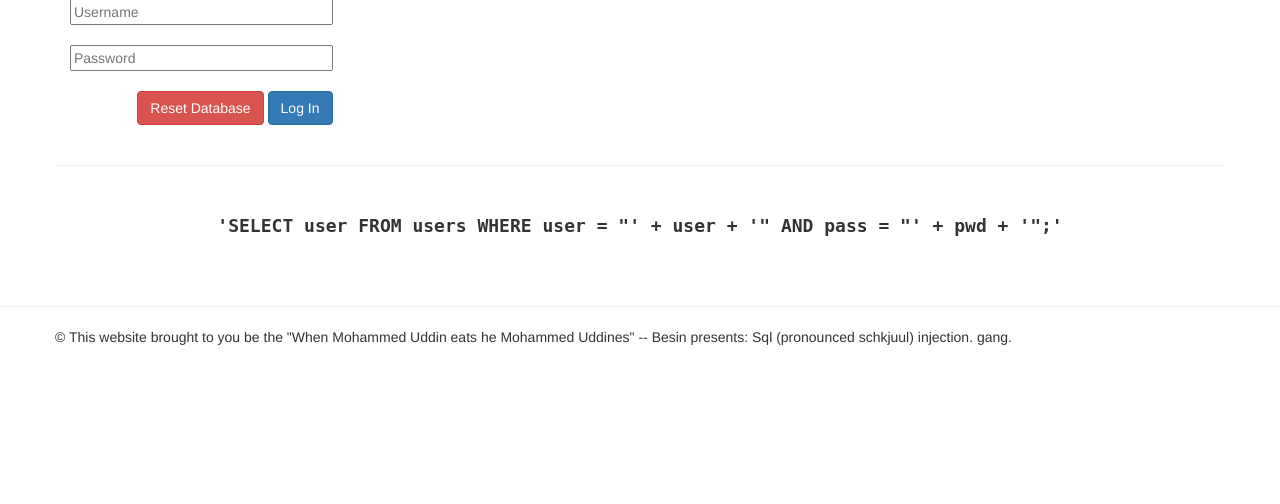
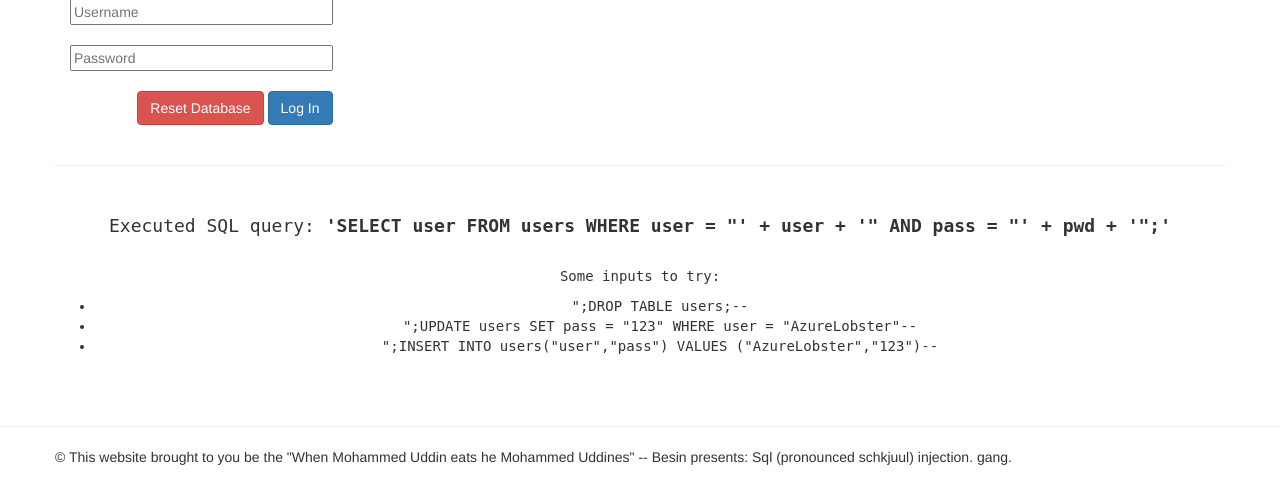
Before and after one commit to anotherLostKitten/when-mohammed-udin-eats-he-mohammed-uddines----besin-presents-sql-pronounced-schkjuul-injection, a Flask app: page /schkjuul in a window 1280 px wide. Shown: the part 202-706 px from the top of the page. Run offline with Flask 2, Linux system fonts and the light colour scheme; the visitor is signed in with stand-in values (Sample User, id 1); data comes from the database, SQL or seed files in the repository; data that the repository does not hold is empty; some libraries are stand-ins or nearby versions.

Commit message:
added practice sql inject inputs

```diff
--- a/sqlinject/templates/sql.html
+++ b/sqlinject/templates/sql.html
@@ -45,6 +45,18 @@
   </div>
 </div>
 <br><hr><br>
-<div style="text-align:center;font-family:monospace;"><h4><strong>'SELECT user FROM users WHERE user = "' + user + '" AND pass = "' + pwd + '";'</strong></h4></div>
+<div style="text-align:center;font-family:monospace;">
+  <h4>Executed SQL query: <strong>'SELECT user FROM users WHERE user = "' + user + '" AND pass = "' + pwd + '";'</strong></h4>
+</div>
+<br>
+<div style="text-align:center;font-family:monospace;">
+  <p>Some inputs to try:
+    <ul>
+      <li>";DROP TABLE users;--</li>
+      <li>";UPDATE users SET pass = "123" WHERE user = "AzureLobster"--</li>
+      <li>";INSERT INTO users("user","pass") VALUES ("AzureLobster","123")--</li>
+    </ul
+  </p>
+</div>
 <script type="text/js" src="{{url_for('static',filename='notreally.js')}}"></script>
 {% endblock %}
```
